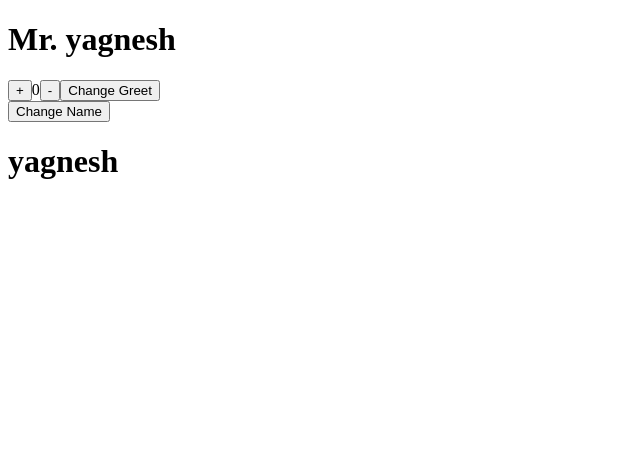
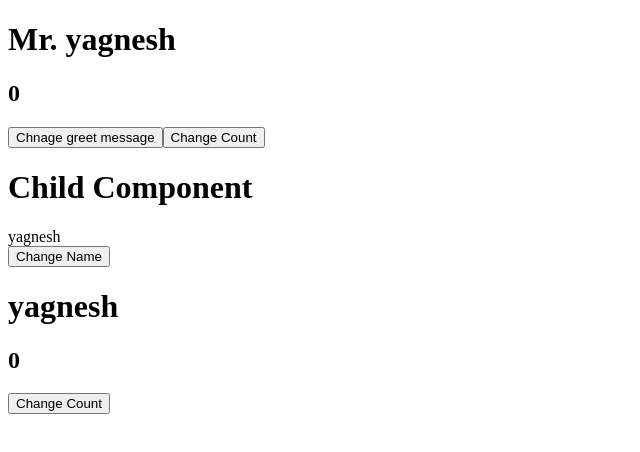
Before and after one commit to the-special-character/fs-8, a React app: page / in a window 1280 px wide. Shown: the top 452 px of the page, without its empty margins (0-640 px from the left). Built offline with nearby package versions, Linux system fonts and the light colour scheme; no server answers.

Commit message:
commit code

```diff
--- a/package.json
+++ b/package.json
@@ -30,6 +30,7 @@
   "dependencies": {
     "bootstrap": "^5.3.0",
     "react": "^18.2.0",
+    "react-addons-shallow-compare": "^15.6.3",
     "react-dom": "^18.2.0"
   },
   "devDependencies": {
--- a/src/app.jsx
+++ b/src/app.jsx
@@ -1,98 +1,114 @@
-import React, { Component } from 'react';
+import React, { PureComponent } from 'react';
+// import shallowCompare from 'react-addons-shallow-compare';
 
 // Mounting
 
 // -> constructor
 // -> getDerivedStateFromProps
 // -> render
+// -> componentDidMount
 
 // Updating
+// -> getDerivedStateFromProps
+// -> shouldComponentUpdate
+// -> render
+// -> getSnapshotBeforeUpdate
+// -> componentDidUpdate
+
 
 // unMounting
+//
 
 // Error
 
-export default class App extends Component {
-  state = {
-    count: 0,
-    data: null
+
+export default class App extends PureComponent {
+
+  // derive state from props;
+  // bnd methods
+  // analytics
+  // call only once while init
+  constructor(props) {
+    super(props);
+    this.state = {
+      greet: `Mr. ${props.name}`,
+      count:  0,
+      listData: []
+    }
+    this.changeGreet = this.changeGreet.bind(this)
+    this.controller = new AbortController();
+    this.signal = this.controller.signal;
   }
 
-  // constructor(props) {
-  //   super(props);
-  //   this.state = {
-  //     greet: `Mr. ${props.name}`,
-  //     count: 0,
-  //   };
-
-  //   // api
-
-  //   // analytics
-  //   // this.increment = this.increment.bind(this);
-  //   // this.decrement = this.decrement.bind(this)
-  // }
-
-  // this will call whenever props or state value change
-  static getDerivedStateFromProps(props, state) {
-    console.log("getDerivedStateFromProps");
-
+  static getDerivedStateFromProps(props) {
     return {
       greet: `Mr. ${props.name}`,
     }
   }
 
+  mouseMove = () => {
+    console.log("mouse move");
+  }
+
+  // dom manipulation
+  // event register
+  // on page load data load
   // call only once
   async componentDidMount() {
-    console.log(document.getElementById("heading"));
-    document.addEventListener("copy", () => {
-      console.log("Coppied");
-    })
-    try {
-      const res = await fetch("https://jsonplaceholder.typicode.com/todos/1");
-      const json = await res.json();
-      console.log(json);
-      this.setState({data: json})
-    } catch (error) {
+    document.addEventListener("mousemove", this.mouseMove)
+    this.interval = setInterval(() => {
+      console.log("interval");
+     }, 1000)
+     try {
+      const res = await fetch("https://fakestoreapi.com/products", {
+        signal: this.signal
+      })
+     } catch (error) {
 
-    }
-
+     }
    }
 
-  increment = () => {
-    this.setState(({ count }) => ({ count: count + 1 }));
+  //  shouldComponentUpdate(nextProps, nextState) {
+  //   return shallowCompare(this,nextProps, nextState);
+  //  }
+
+  changeGreet() {
+    this.setState({greet: 'Mr. Virat'})
   }
 
-  decrement = () => {
-    this.setState(({ count }) => ({ count: count - 1 }));
-  };
+
+
+  getSnapshotBeforeUpdate = (prevProps, prevState) => {
+    return 10;
+  }
+
+
+  // dom manipulation
+  componentDidUpdate(prevProps, prevState, snapshot) {
+    console.log(snapshot);
+
+  }
+
+  componentWillUnmount() {
+    document.removeEventListener("mousemove", this.mouseMove);
+    clearInterval(this.interval)
+    if(this.controller) {
+      this.controller.abort();
+    }
+   }
 
   render() {
-    console.log("render");
-    const { count, greet, data } = this.state;
-    // const { name } = this.props;
-    // if(count > 3) {
-    //   throw Error("something went wrong...")
-    // }
+    console.log("Render app");
+    const { greet, count } = this.state
     return (
       <div>
-        {count < 5 && <h1 id='heading'>{greet}</h1>}
-        {data && <h2>{data.title}</h2>}
-        <button type="button" onClick={this.increment}>
-          +
-        </button>
-        {count}
-        <button type="button" onClick={this.decrement}>
-          -
-        </button>
-        <button
-          type="button"
-          onClick={() => {
-            this.setState({ greet: 'Mrs. Hello' });
-          }}
-        >
-          Change Greet
-        </button>
+        <h1>{greet}</h1>
+        <h2>{count}</h2>
+        <button type='button' onClick={this.changeGreet}>Chnage greet message</button>
+        <button type='button' onClick={() => {
+          this.setState(({ count }) => ({ count: count + 1}))
+        }}>Change Count</button>
       </div>
-    );
+    )
   }
 }
--- /dev/null
+++ b/src/child.jsx
@@ -0,0 +1,13 @@
+import React, { memo } from 'react';
+
+function Child({ name }) {
+  console.log('render child');
+  return (
+    <div>
+      <h1>Child Component</h1>
+      <div>{name}</div>
+    </div>
+  );
+}
+
+export default memo(Child);
--- a/src/index.jsx
+++ b/src/index.jsx
@@ -1,30 +1,41 @@
-import React, { Component } from 'react';
+import React, { Component,  } from 'react';
 import { createRoot } from 'react-dom/client';
 import App from './app';
+import Child from './child';
 
 const container = document.getElementById('app');
 const root = createRoot(container);
 
-const g = "Mr."
 
 // App.getDerivedStateFromProps = (props, state) => ({
 //         greet: `${g} ${props.name}`,
 //       })
 
+
+
 class Test extends Component {
   state = {
     name: 'yagnesh',
+    count: 0
   };
 
   render() {
-    const { name } = this.state;
+    console.log("Render Test");
+    const { name, count } = this.state;
     return (
       <div>
-        <App name={name} />
+        {count < 5 && <App name={name} />}
+        <Child name={name} />
         <button type='button' onClick={() => {
             this.setState({name: "Rohit"})
         }}>Change Name</button>
         <h1>{name}</h1>
+
+        <h2>{count}</h2>
+
+        <button type='button' onClick={() => {
+            this.setState(({count}) => ({ count: count + 1}))
+        }}>Change Count </button>
       </div>
     );
   }
```
Also changed, not shown: 1 other file (tests, documents, lock files or other folders).
